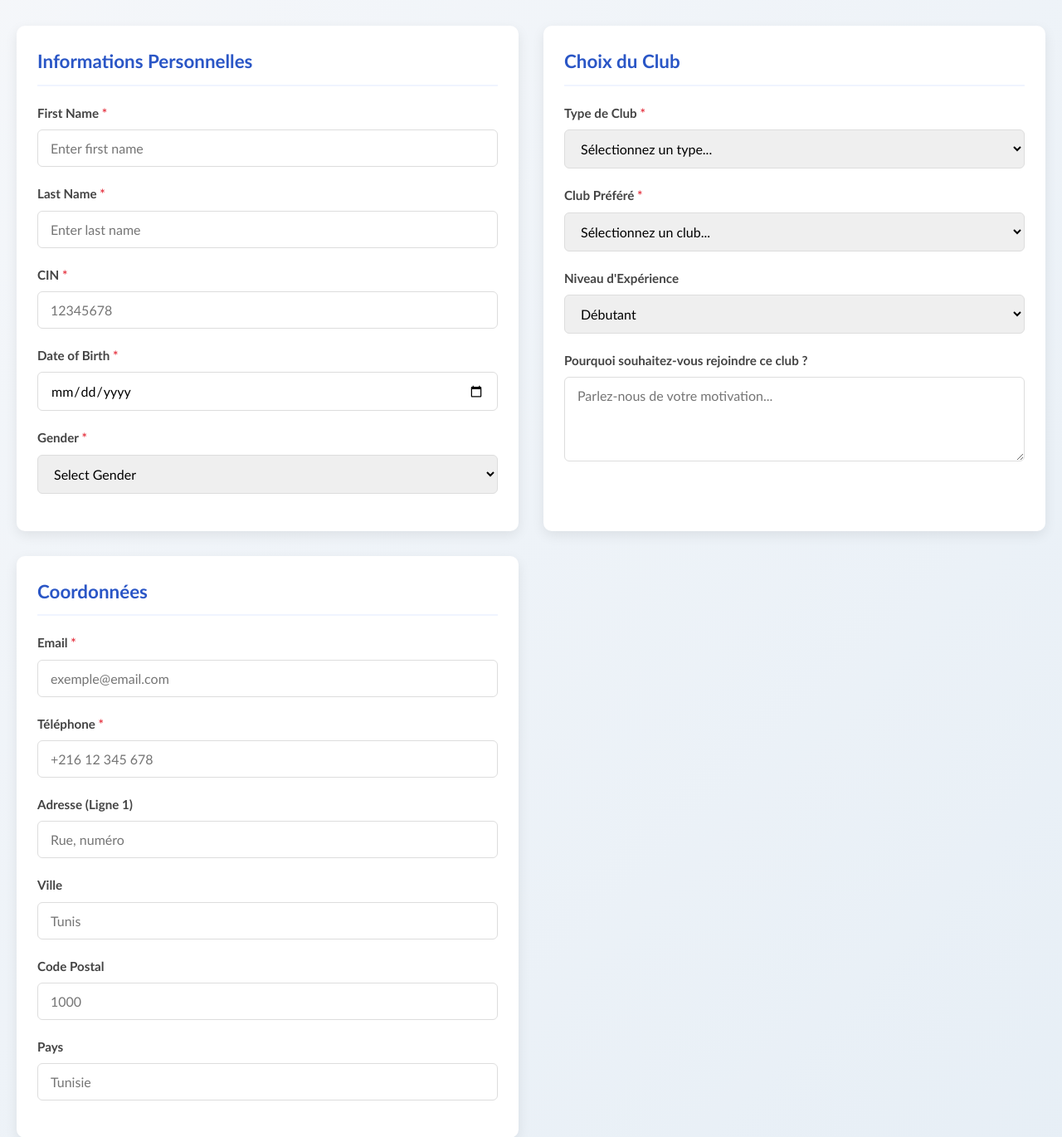
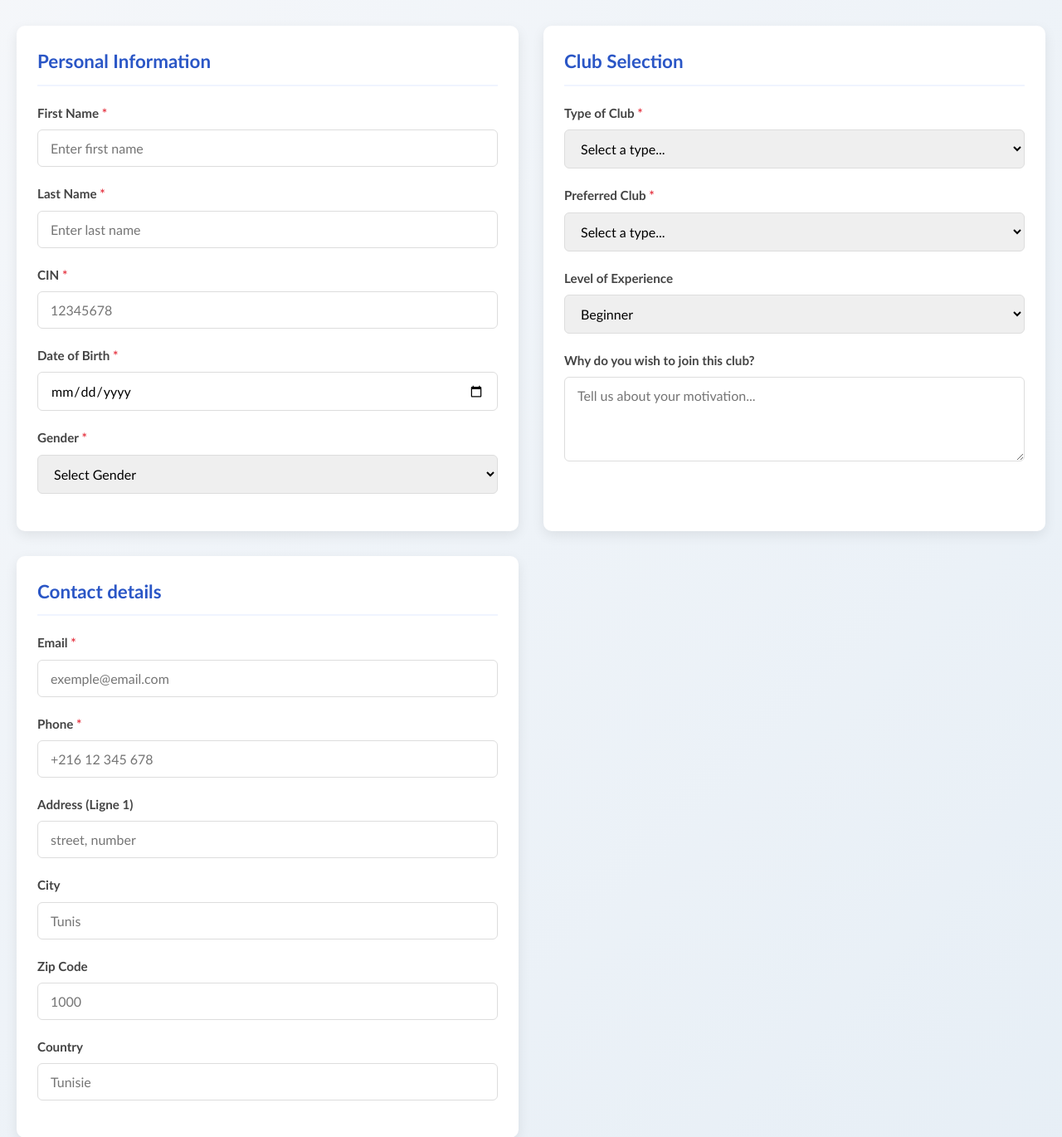
Before and after one commit to Khaderselim/Club_Registration, a plain HTML site: page Forum.html in a window 1280 px wide. Shown: the part 80-1450 px from the top of the page at 83% size. Drawn offline with Linux system fonts and the light colour scheme.

Commit message:
websiteV3

```diff
--- a/Forum.html
+++ b/Forum.html
@@ -23,7 +23,7 @@
     <form action="Forum.html" method="post" class="form-container">
         <section class="form-section">
             <div class="section-title">
-                <h2>Informations Personnelles</h2>
+                <h2>Personal Information</h2>
             </div>
 
             <div class="form-group">
@@ -50,61 +50,60 @@
                 <label for="gender" class="required">Gender</label>
                 <select id="gender" required>
                     <option value="">Select Gender</option>
-                    <option value="Homme">Homme</option>
-                    <option value="Femme">Femme</option>
+                    <option value="Male">Male</option>
+                    <option value="Female">Female</option>
                 </select>
             </div>
         </section>
 
         <section class="form-section">
             <div class="section-title">
-                <h2>Choix du Club</h2>
+                <h2>Club Selection</h2>
             </div>
 
             <div class="form-group">
-                <label for="clubType" class="required">Type de Club</label>
+                <label for="clubType" class="required">Type of Club</label>
                 <select id="clubType" name="clubType" required>
-                    <option value="">Sélectionnez un type...</option>
+                    <option value="">Select a type...</option>
                     <option value="sport">Sports</option>
                     <option value="culture">Culture</option>
                     <option value="art">Arts</option>
-                    <option value="science">Sciences & Technologie</option>
-                    <option value="social">Social & Bénévolat</option>
+                    <option value="science">Science & Technology</option>
+                    <option value="social">Social & Volunteering</option>
                 </select>
             </div>
 
             <div class="form-group">
-                <label for="preferredClub" class="required">Club Préféré</label>
+                <label for="preferredClub" class="required">Preferred Club</label>
                 <select id="preferredClub" name="preferredClub" required>
-                    <option value="">Sélectionnez un club...</option>
+                    <option value="">Select a type...</option>
                     <option value="football">Football</option>
                     <option value="basketball">Basketball</option>
-                    <option value="theatre">Théâtre</option>
-                    <option value="musique">Musique</option>
-                    <option value="photographie">Photographie</option>
-                    <option value="robotique">Robotique</option>
-                    <option value="debat">Débat</option>
+                    <option value="drama">Drama</option>
+                    <option value="music">Music</option>
+                    <option value="photography">Photograph</option>
+                    <option value="robotic">Robotic</option>
                 </select>
             </div>
 
             <div class="form-group">
-                <label for="experienceLevel">Niveau d'Expérience</label>
+                <label for="experienceLevel">Level of Experience</label>
                 <select id="experienceLevel" name="experienceLevel">
-                    <option value="debutant">Débutant</option>
-                    <option value="intermediaire">Intermédiaire</option>
-                    <option value="avance">Avancé</option>
+                    <option value="beginner">Beginner</option>
+                    <option value="intermediate">Intermediate</option>
+                    <option value="advanced">Advanced</option>
                 </select>
             </div>
 
             <div class="form-group">
-                <label for="motivation">Pourquoi souhaitez-vous rejoindre ce club ?</label>
-                <textarea id="motivation" name="motivation" rows="4" placeholder="Parlez-nous de votre motivation..."></textarea>
+                <label for="motivation">Why do you wish to join this club?</label>
+                <textarea id="motivation" name="motivation" rows="4" placeholder="Tell us about your motivation..."></textarea>
             </div>
         </section>
 
         <section class="form-section">
             <div class="section-title">
-                <h2>Coordonnées</h2>
+                <h2>Contact details</h2>
             </div>
 
             <div class="form-group">
@@ -113,27 +112,27 @@
             </div>
 
             <div class="form-group">
-                <label for="phone" class="required">Téléphone</label>
+                <label for="phone" class="required">Phone</label>
                 <input type="tel" id="phone" name="phone" placeholder="+216 12 345 678" required>
             </div>
 
             <div class="form-group">
-                <label for="address">Adresse (Ligne 1)</label>
-                <input type="text" id="address" name="address" placeholder="Rue, numéro" autocomplete="address-line1">
+                <label for="address">Address (Ligne 1)</label>
+                <input type="text" id="address" name="address" placeholder="street, number" autocomplete="address-line1">
             </div>
 
             <div class="form-group">
-                <label for="city">Ville</label>
+                <label for="city">City</label>
                 <input type="text" id="city" name="city" placeholder="Tunis" autocomplete="address-level2">
             </div>
 
             <div class="form-group">
-                <label for="zip">Code Postal</label>
+                <label for="zip">Zip Code</label>
                 <input type="text" id="zip" name="zip" placeholder="1000" autocomplete="postal-code">
             </div>
 
             <div class="form-group">
-                <label for="country">Pays</label>
+                <label for="country">Country</label>
                 <input type="text" id="country" name="country" placeholder="Tunisie" autocomplete="country-name">
             </div>
         </section>
--- a/style.css
+++ b/style.css
@@ -1,6 +1,16 @@
-body{
+* {
+    box-sizing: border-box;
     margin: 0;
-    font-family: Calibri;
+    padding: 0;
+    font-family: Calibri, sans-serif;
+}
+
+body {
+    background-color: #f5f7fa;
+    color: #333;
+    line-height: 1.6;
+    background-image: linear-gradient(135deg, #f5f7fa 0%, #e4edf5 100%);
+    min-height: 100vh;
 }
 
 header {
@@ -62,6 +72,7 @@ header li a.active {
 }
 .content p{
     text-align: center;
+    margin: 10px auto 20px;
 }
 @media (min-width: 48em) {
     header li {
@@ -90,9 +101,7 @@ header li a.active {
     margin: 20px ;
 }
 
-.services hr {
-    margin: 20px auto;
-}
+
 
 .slideshow-container {
     max-width: 95%;
@@ -104,7 +113,13 @@ header li a.active {
 .slide-wrapper {
     position: relative;
     width: 100%;
-    height: 300px;
+    height: 50vh;
+    min-height: 300px;
+    max-height: 700px;
+}
+hr {
+    margin: 20px;
+    border-top: 2px solid #ddd;
 }
 
 input {
@@ -130,13 +145,10 @@ label {
 
 .slide {
     position: absolute;
-    background-position: center;
+    inset: 0;                      /* top:0; right:0; bottom:0; left:0; */
+    background-position: center center;
+    background-repeat: no-repeat;
     background-size: cover;
-    background-repeat: no-repeat;
-    width: 100%;
-    height: 300px;
-    top: 0;
-    left: 0;
     opacity: 0;
     transition: opacity .6s ease-in-out;
 }
@@ -160,19 +172,19 @@ input:checked + label {
 
 
 .bg1{
-    background-image: url(https://images.unsplash.com/photo-1422806310414-91469fe4977e?ixlib=rb-0.3.5&q=85&fm=jpg&crop=entropy&cs=srgb&ixid=eyJhcHBfaWQiOjE0NTg5fQ&s=114e7a73b2385128045a5555b981e939);
+    background-image: url(athlete-standing-all-weather-running-track.jpg);
 }
 .bg2{
-    background-image: url(https://images.unsplash.com/photo-1490020641477-3b0e96306b9a?ixlib=rb-0.3.5&q=85&fm=jpg&crop=entropy&cs=srgb&ixid=eyJhcHBfaWQiOjE0NTg5fQ&s=d8358f021c68f49335fe44b10f70b700);
+    background-image: url(pexels-mart-production-8471819.jpg);
 }
 .bg3{
-    background-image: url(https://images.unsplash.com/photo-1512529111457-3e8a595ef8e9?ixlib=rb-0.3.5&q=85&fm=jpg&crop=entropy&cs=srgb&ixid=eyJhcHBfaWQiOjE0NTg5fQ&s=9b3ab76b65a358830d60ca43be76f2e1);
+    background-image: url(children-making-robot.jpg);
 }
 .bg4{
-    background-image: url(https://images.unsplash.com/photo-1504700610630-ac6aba3536d3?ixlib=rb-0.3.5&q=85&fm=jpg&crop=entropy&cs=srgb&ixid=eyJhcHBfaWQiOjE0NTg5fQ&s=92d2cae094fb24e5266221828ee251e2);
+    background-image: url(Photography-Banner.jpeg);
 }
 .bg5{
-    background-image: url(https://images.unsplash.com/reserve/wPCyys8TPCHY3GXm2N2D_ssp_inthewoods_1.jpg?ixlib=rb-0.3.5&q=85&fm=jpg&crop=entropy&cs=srgb&ixid=eyJhcHBfaWQiOjE0NTg5fQ&s=654d988a19f43ca9ac27f2eacbe2a554);
+    background-image: url(young-woman-painting-with-acrylics-home.jpg);
 }
 /* we used this method to center the labels because position absolute stacked them on top of each other*/
 #trigger1 + label {
@@ -206,22 +218,25 @@ input:checked + label {
 footer {
     width: 100%;
     background-color: #f9f9f9;
-    padding-top: 20px ;
-    margin-top: 20px;
-
+    padding: 40px 20px 20px;
+    margin-top: 40px;
 }
 
 footer h2 {
     text-align: left;
-    margin: 20px;
+    max-width: 1400px;
+    margin: 0 auto 20px;
 }
 
 footer hr {
     margin: 20px auto 30px;
+    max-width: 1400px;
+    border: none;
+    border-top: 2px solid #ddd;
 }
 
 .contact-info {
-    max-width: 95%;
+    max-width: 1400px;
     margin: 0 auto;
     padding: 0 20px;
 }
```
Also changed, not shown: index.html (+1 -1 lines), Photography-Banner.jpeg (added), boy-playing-violin-school-orchestra_249974-19990.jpg (added), istockphoto-1464430229-612x612.jpg (added), pexels-mart-production-8471819.jpg (added), pexels-shootsaga-31851545.jpg (added), young-woman-painting-with-acrylics-home.jpg (added), 2 other files.
